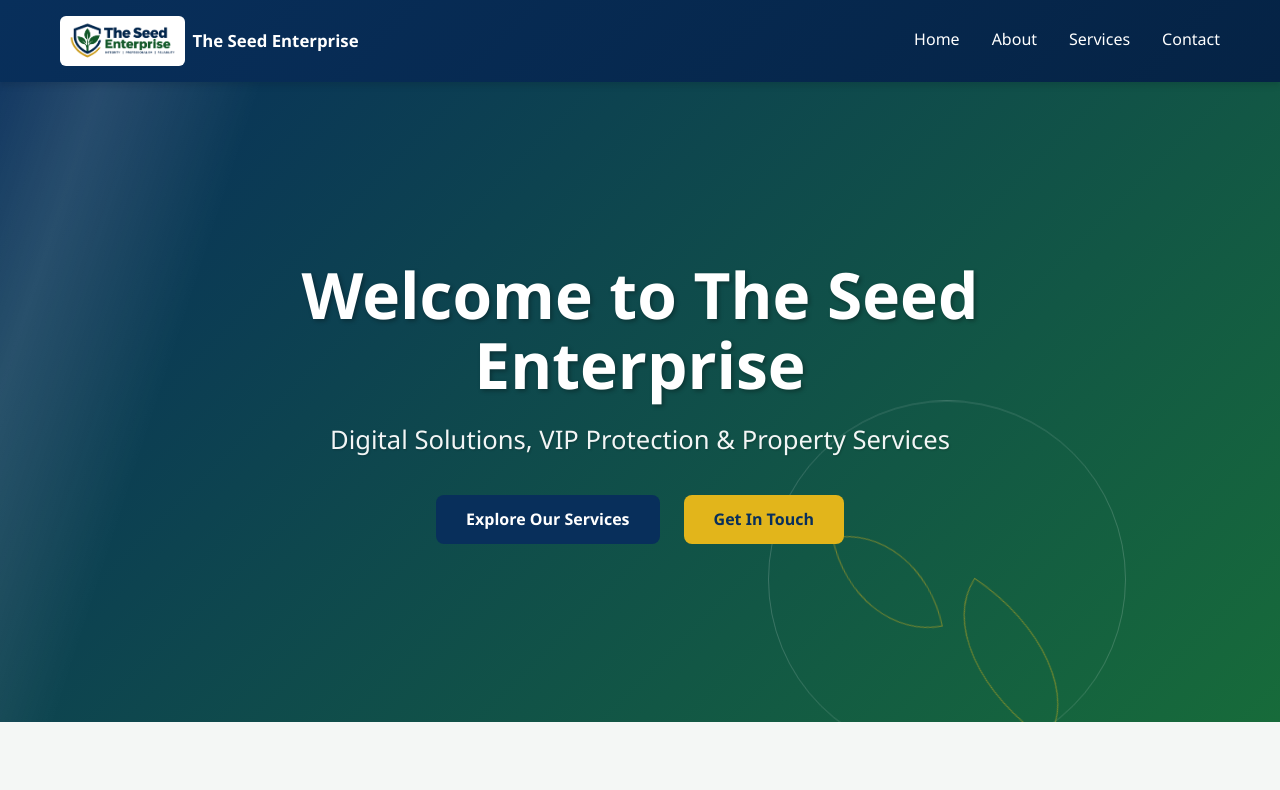
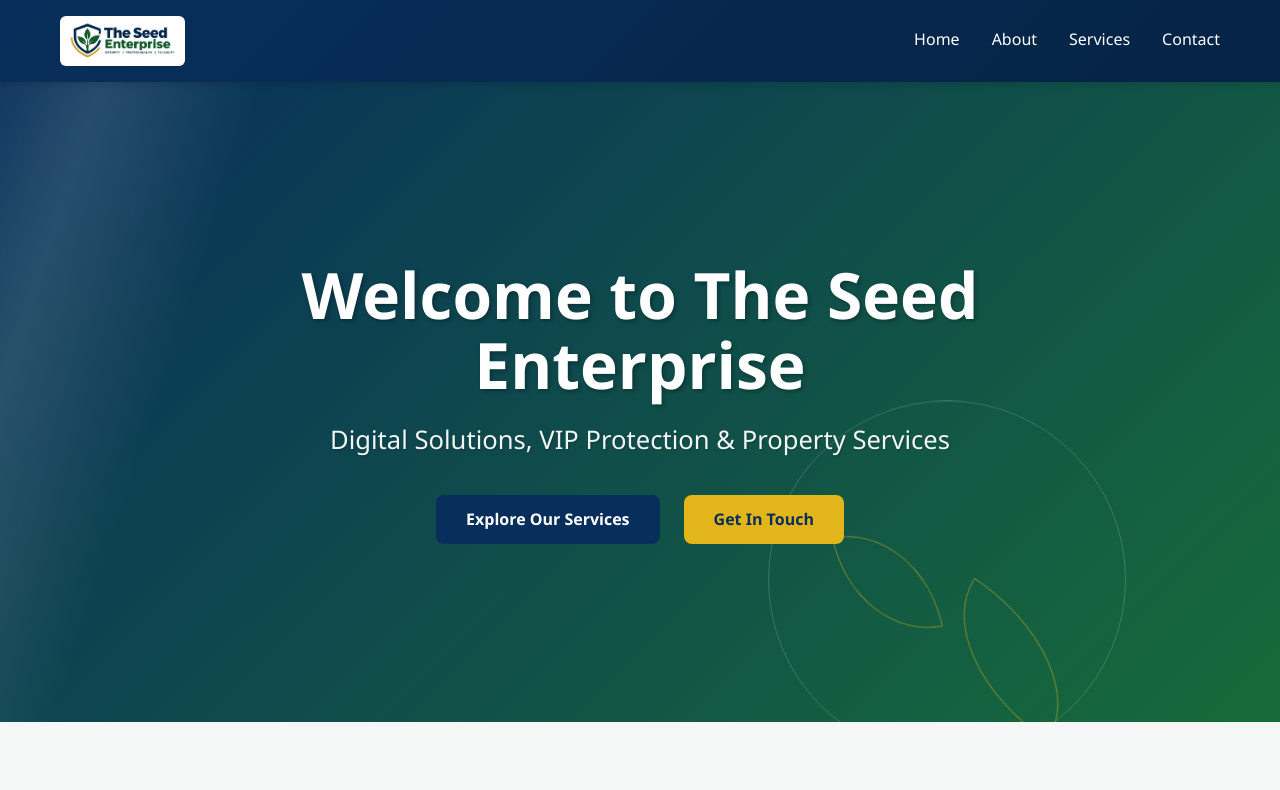
Before and after one commit to rodney031124/The-Seed-Etreprise, a React (Create React App) app: page / in a window 1280 px wide. Shown: the top 790 px of the page. Built offline with nearby package versions, Linux system fonts and the light colour scheme; no server answers.

Commit message:
fix: Remove text from logo span in Navigation component

```diff
--- a/src/components/Navigation.jsx
+++ b/src/components/Navigation.jsx
@@ -10,7 +10,7 @@
       <div className="navbar-container">
         <Link to="/" className="navbar-logo">
           <img src="/The Seed Etreprise.png" alt="The Seed Enterprise Logo" className="navbar-logo-img" />
-          <span>The Seed Enterprise</span>
+          <span></span>
         </Link>
 
         <div className={`nav-menu ${mobileMenuOpen ? 'active' : ''}`}>
```
